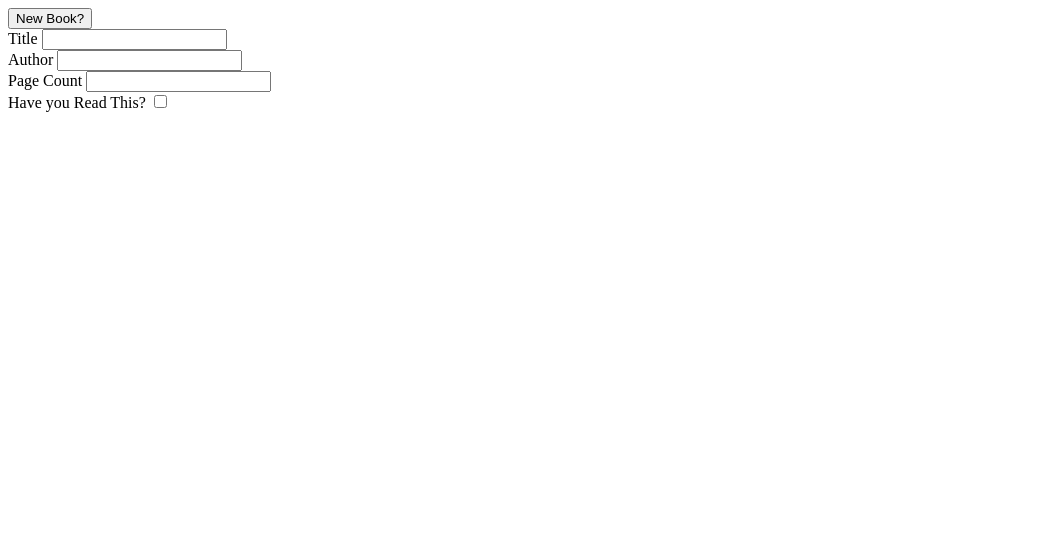
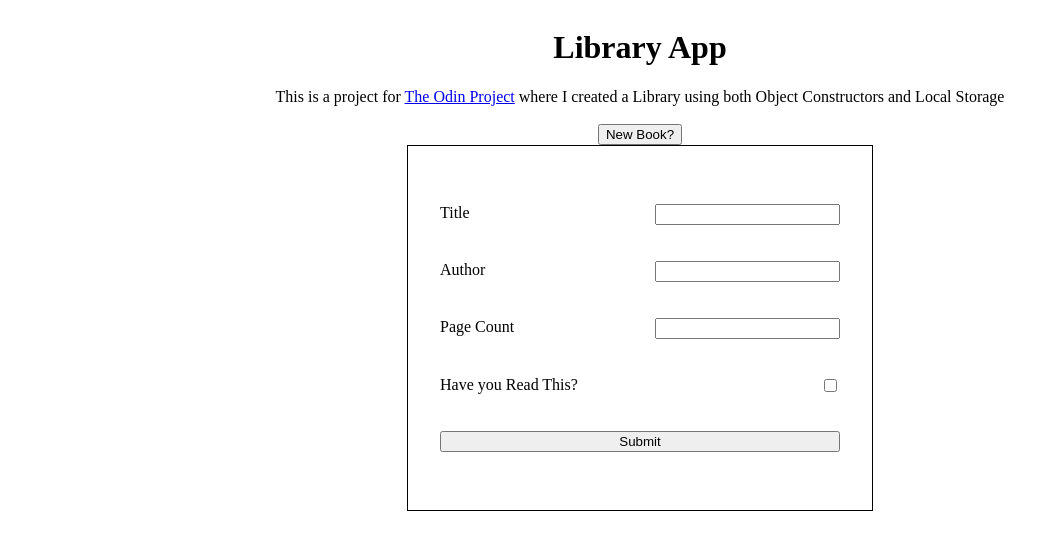
Before and after one commit to trustpizza/book_js, a plain HTML site: page index.html in a window 1280 px wide. Shown: the whole page, without its empty margins (0-1059 px from the left). Drawn offline with Linux system fonts and the light colour scheme.

Commit message:
Add simple html info

```diff
--- a/index.html
+++ b/index.html
@@ -10,17 +10,29 @@
 </head>
 <body>
   <div class="container">
+    <h1>Library App</h1>
+    <div>This is a project for <a href="https://www.theodinproject.com">The Odin Project</a> where I created a Library using both Object Constructors and Local Storage</div> <br>
     <button> New Book? </button>
     <div id="library">
-      <form action="">
-        <label for="title">Title</label>
-        <input type="text" id="title" name="title"> <br>
-        <label for="author">Author</label>
-        <input type="text" id="author" name="author"> <br>
-        <label for="pages">Page Count</label>
-        <input type="number" id="pages" name="pages"><br>
-        <label for="hasRead">Have you Read This?</label>
-        <input type="checkbox" name="hasRead" id="hasRead">
+      <form action="" id="library-form">
+        <span class="form-section">
+          <label for="title">Title</label>
+          <input type="text" id="title" name="title">
+        </span>
+        <span class="form-section">
+          <label for="author">Author</label>
+          <input type="text" id="author" name="author">
+        </span>
+        <span class="form-section">
+          <label for="pages">Page Count</label>
+          <input type="number" id="pages" name="pages">
+        </span>
+        <span class="form-section">
+          <label for="hasRead">Have you Read This?</label>
+          <input type="checkbox" name="hasRead" id="hasRead">
+        </span>
+
+        <input type="submit">
       </form>
     </div>
   </div>
--- a/styles/styles.css
+++ b/styles/styles.css
@@ -0,0 +1,28 @@
+.container {
+  display: flex;
+  flex-direction: column;
+  justify-content: center;
+  align-items: center;
+
+}
+
+#library {
+  display: flex;
+  border: 1px solid black;
+  width: 400px;
+  height: 300px;
+  padding: 2rem;
+}
+
+#library-form {
+  flex: 1;
+  display: flex;
+  flex-direction: column;
+  justify-content: space-evenly;
+  gap: 10px;
+}
+
+.form-section {
+  display: flex;
+  justify-content: space-between;
+}
```
